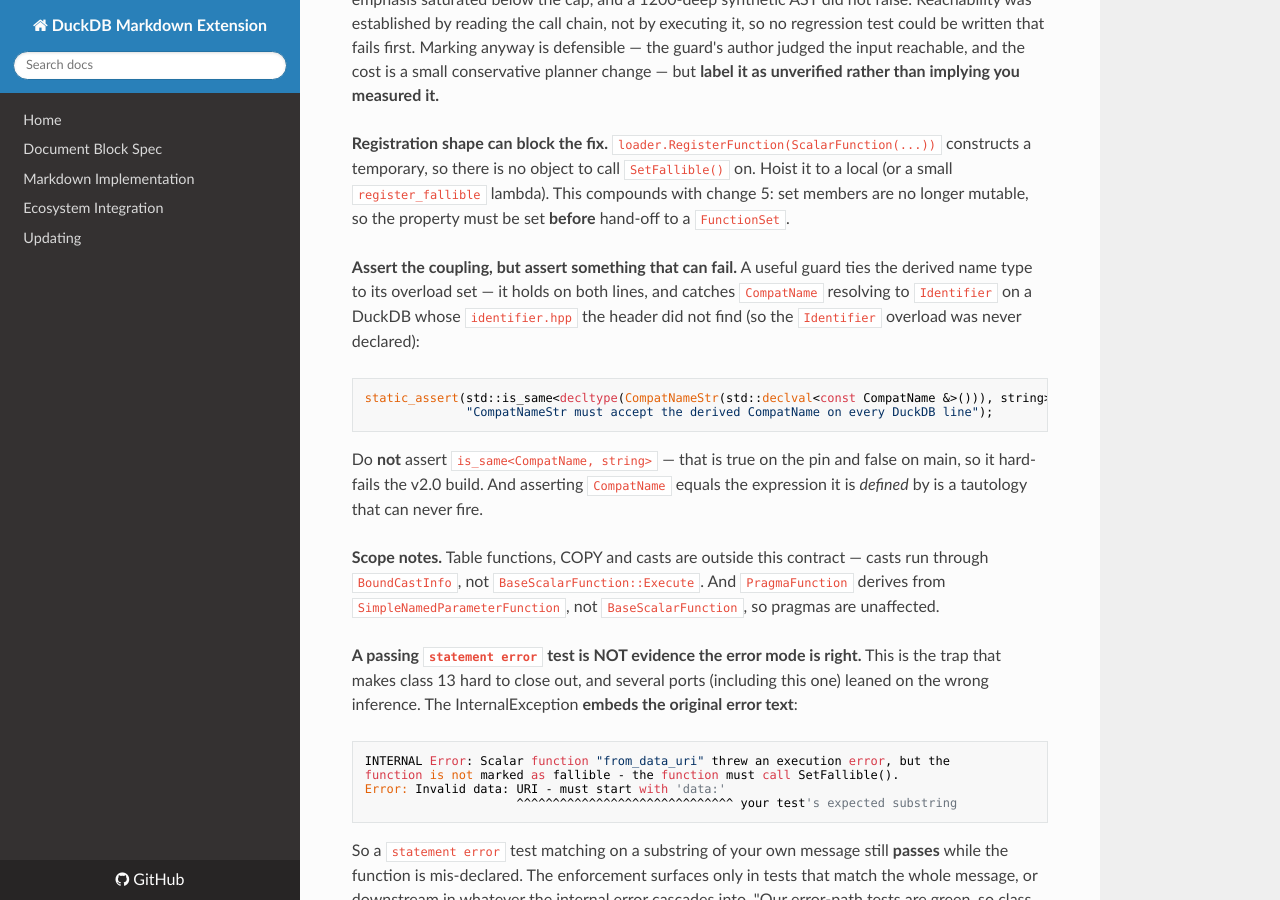
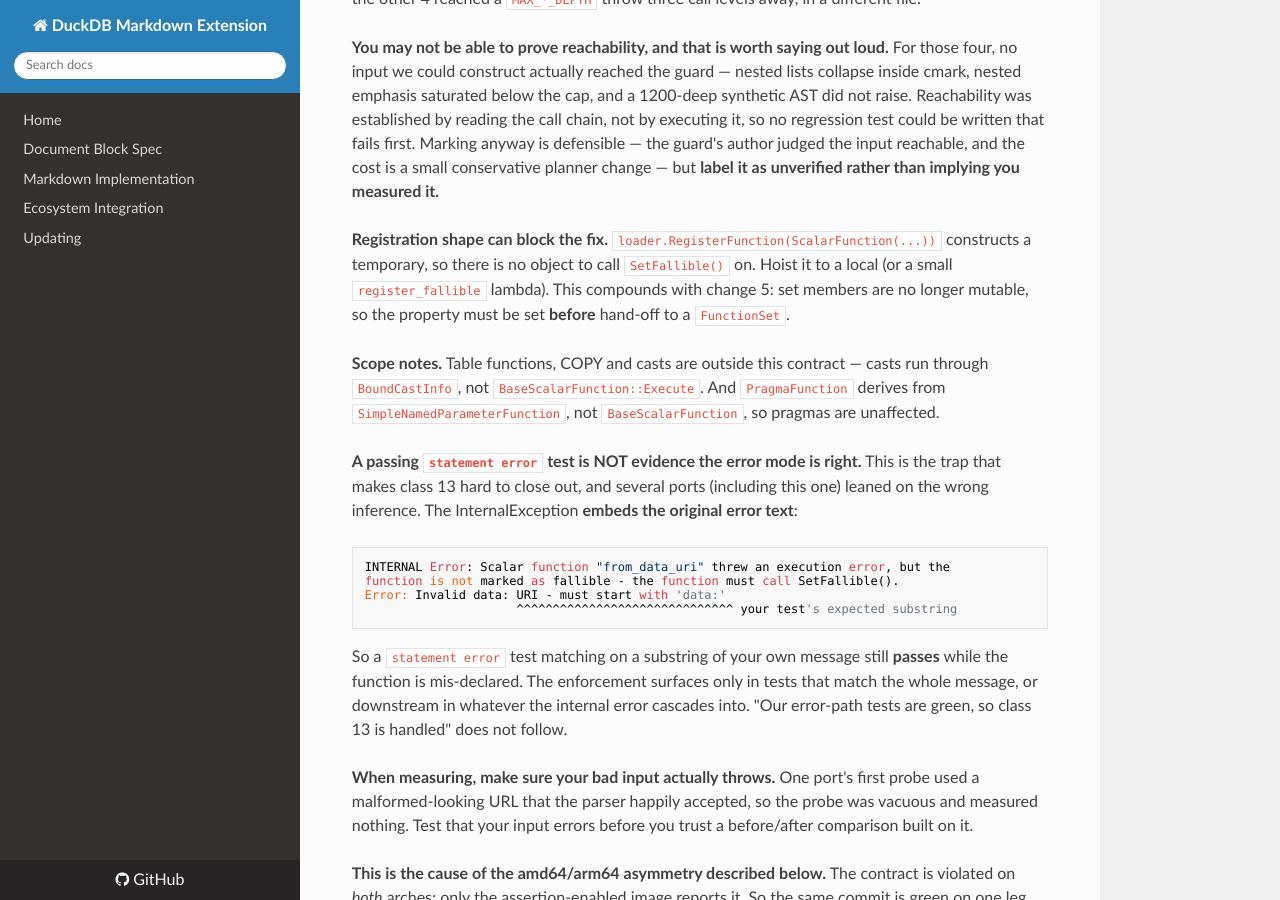
Before and after one commit to teaguesterling/duckdb_markdown, an MkDocs documentation site: the page built from docs/duckdb_v2_migration.md, in a window 1280 px wide and 900 px high, scrolled down 14724 px. Built offline with MkDocs 1.6.1, drawn with Linux system fonts in a browser that asks for light colours; nearby versions of some CDN libraries; some of the changed text lies outside the part shown.

Commit message:
docs: remove a misplaced static_assert block and three correctness fixes
Change 13 carried a verbatim copy of change 2 "Assert the coupling" block --
CompatName/CompatNameStr guidance sitting inside the fallibility section, where
it is simply off-topic. A copy-paste slip, caught by the duck_hunt port reading
the section rather than skimming it.

Three substantive corrections:

The __has_include-on-list_vector.hpp warning and change 18 "leave the shim
alone" read as contradictory. They are not: the first is about the shim
SELECTOR, the second about its SEMANTICS. Fix how the branch is chosen, do not
change which branch is chosen. A literal reading of the second would have left
the time bomb in place, which is exactly the outcome to avoid.

Not every matrix leg runs tests -- per-arch flags control whether a leg reaches
make test_release, so an arch can go green as a BUILD only. "arm64 green plus
amd64 built" is therefore not two independent confirmations, and I had written
it that way. If only one leg tests, the other corroborates nothing about
runtime.

And post_build_command runs BEFORE the test phase, so a repo whose fixtures are
wired into the test target must replay that setup inside the command or it
diagnoses a missing-fixture error instead of the real one -- a diagnostic that
lies convincingly.

From the duck_hunt, scalarfs and duck_tails ports.

Co-Authored-By: Claude Opus 5 (1M context) <noreply@anthropic.com>
Claude-Session: https://claude.ai/code/session_01XoHU19qnngy1CJnXyX1csz

````diff
--- a/docs/duckdb_v2_migration.md
+++ b/docs/duckdb_v2_migration.md
@@ -760,20 +765,6 @@ it to a local (or a small `register_fallible` lambda). This compounds with chang
 5: set members are no longer mutable, so the property must be set **before**
 hand-off to a `FunctionSet`.
 
-**Assert the coupling, but assert something that can fail.** A useful guard ties
-the derived name type to its overload set — it holds on both lines, and catches
-`CompatName` resolving to `Identifier` on a DuckDB whose `identifier.hpp` the
-header did not find (so the `Identifier` overload was never declared):
-
-```cpp
-static_assert(std::is_same<decltype(CompatNameStr(std::declval<const CompatName &>())), string>::value,
-              "CompatNameStr must accept the derived CompatName on every DuckDB line");
-```
-
-Do **not** assert `is_same<CompatName, string>` — that is true on the pin and
-false on main, so it hard-fails the v2.0 build. And asserting `CompatName` equals
-the expression it is *defined* by is a tautology that can never fire.
-
 **Scope notes.** Table functions, COPY and casts are outside this contract —
 casts run through `BoundCastInfo`, not `BaseScalarFunction::Execute`. And
 `PragmaFunction` derives from `SimpleNamedParameterFunction`, not
````
Also changed, not shown: other parts of docs/duckdb_v2_migration.md (+20 -1 lines).
